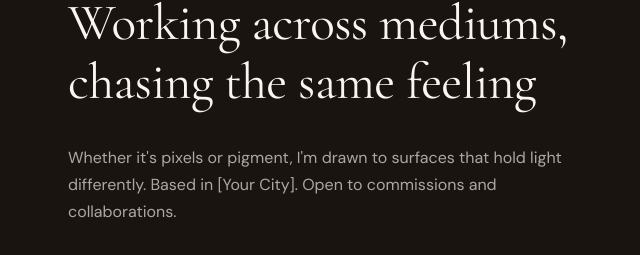
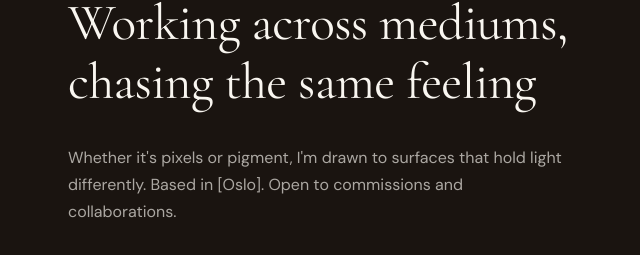
Before and after one commit to sunandapgupta/IcandyLiv, a plain HTML site: page blog/index.html in a window 1280 px wide. Shown: the part 1870-2125 px from the top of the page, 4-644 px from the left. Drawn offline with nearby package versions, Linux system fonts and the light colour scheme; files that its build step writes are made by us from their sources.

Commit message:
Update index.html

```diff
--- a/blog/index.html
+++ b/blog/index.html
@@ -93,7 +93,7 @@
       <div>
         <span class="eyebrow">About</span>
         <h2>Working across mediums, chasing the same feeling</h2>
-        <p>Whether it's pixels or pigment, I'm drawn to surfaces that hold light differently. Based in [Your City]. Open to commissions and collaborations.</p>
+        <p>Whether it's pixels or pigment, I'm drawn to surfaces that hold light differently. Based in [Oslo]. Open to commissions and collaborations.</p>
         <a href="blog.html" class="btn">Read the blog</a>
       </div>
       <div class="about-media">
```
